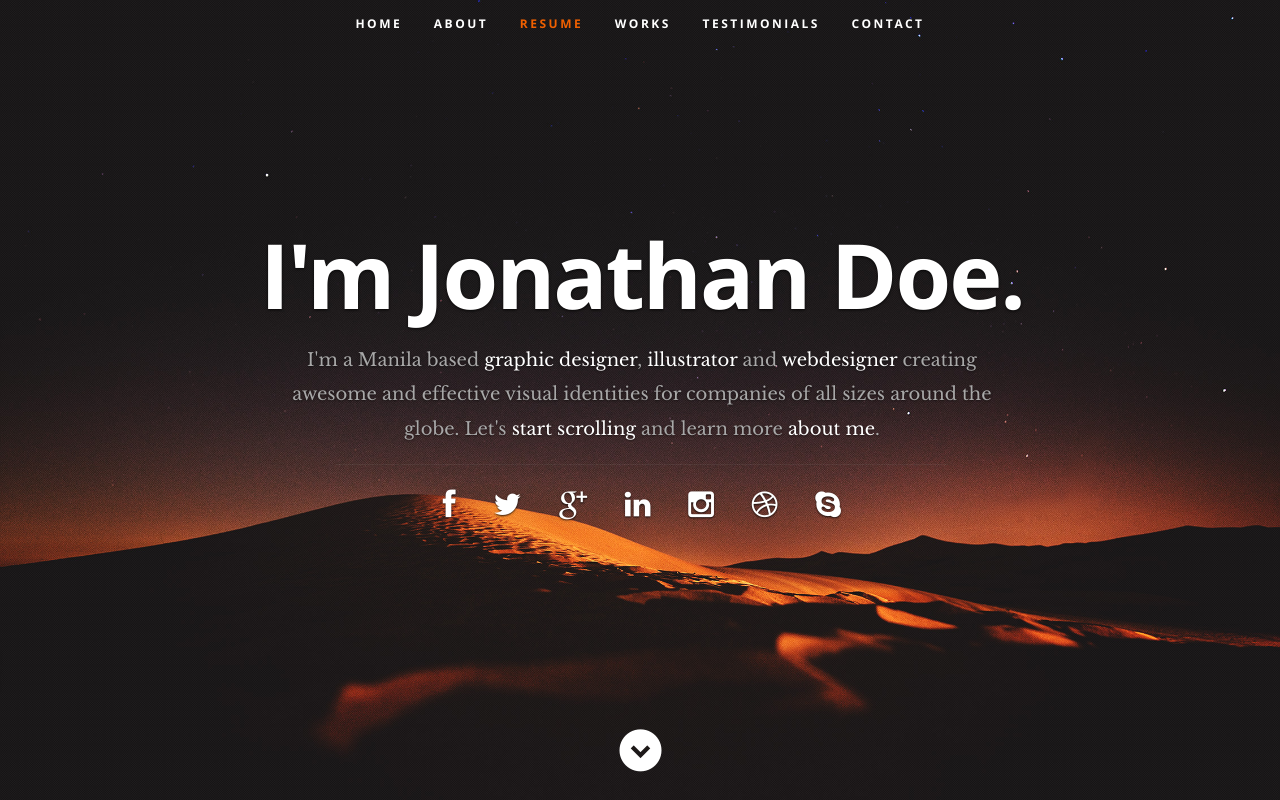
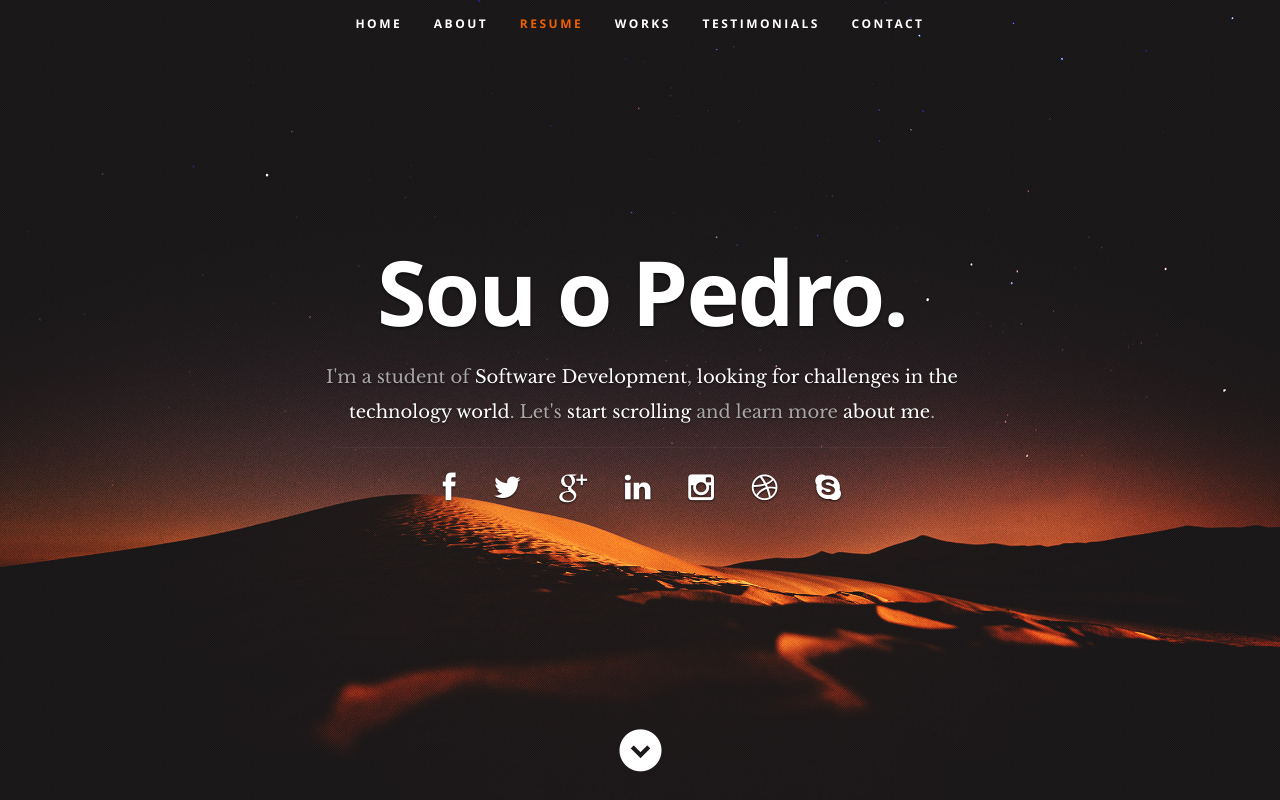
Before and after one commit to PedroHMJA/PedroHMJA.github.io, a plain HTML site: page index.html in a window 1280 px wide. Shown: the top 800 px of the page. Drawn offline with nearby package versions, Linux system fonts and the light colour scheme.

Commit message:
Alterando alguns campos na pagina

```diff
--- a/index.html
+++ b/index.html
@@ -7,7 +7,7 @@
    <!--- Basic Page Needs
    ================================================== -->
    <meta charset="utf-8">
-	<title>Ceevee - Free Responsive HTML5/CSS3 Template</title>
+	<title>Meu currículo</title>
 	<meta name="description" content="">
 	<meta name="author" content="">
 
@@ -56,9 +56,8 @@
 
       <div class="row banner">
          <div class="banner-text">
-            <h1 class="responsive-headline">I'm Jonathan Doe.</h1>
-            <h3>I'm a Manila based <span>graphic designer</span>, <span>illustrator</span> and <span>webdesigner</span> creating awesome and
-            effective visual identities for companies of all sizes around the globe. Let's <a class="smoothscroll" href="#about">start scrolling</a>
+            <h1 class="responsive-headline">Sou o Pedro.</h1>
+            <h3>I'm a student of <span>Software Development</span>, <span>looking for challenges in the technology world</span>. Let's <a class="smoothscroll" href="#about">start scrolling</a>
             and learn more <a class="smoothscroll" href="#about">about me</a>.</h3>
             <hr />
             <ul class="social">
```
